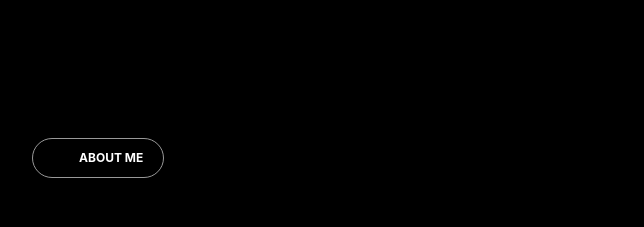
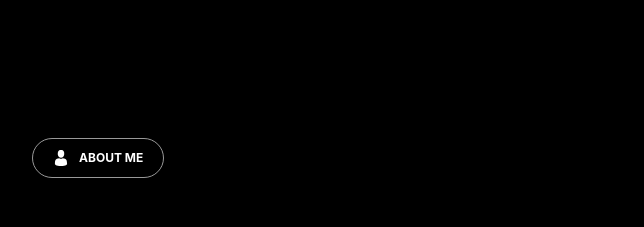
Before and after one commit to SlavaOST-it/portfolio_v2, a React (Create React App) app: page / in a window 1280 px wide. Shown: the part 862-1089 px from the top of the page, without its empty margins (468-1112 px from the left). Built offline with nearby package versions, Linux system fonts and the light colour scheme.

Commit message:
fix: change icon

```diff
--- a/src/features/main/about/About.tsx
+++ b/src/features/main/about/About.tsx
@@ -8,7 +8,7 @@ import {Wrapper} from "../../../common/styles/Wrapper.styled";
 export const About = () => {
     return (
         <Wrapper>
-            <NamePage nameBlock={"ABOUT ME"} svgImg={`${sprite}#user`}/>
+            <NamePage nameBlock={"ABOUT ME"} svgImg={`${sprite}#man`}/>
             <h2>
                 Frontend developer is a <span>creative engineer</span> who combines knowledge of design and programming
             </h2>
```
